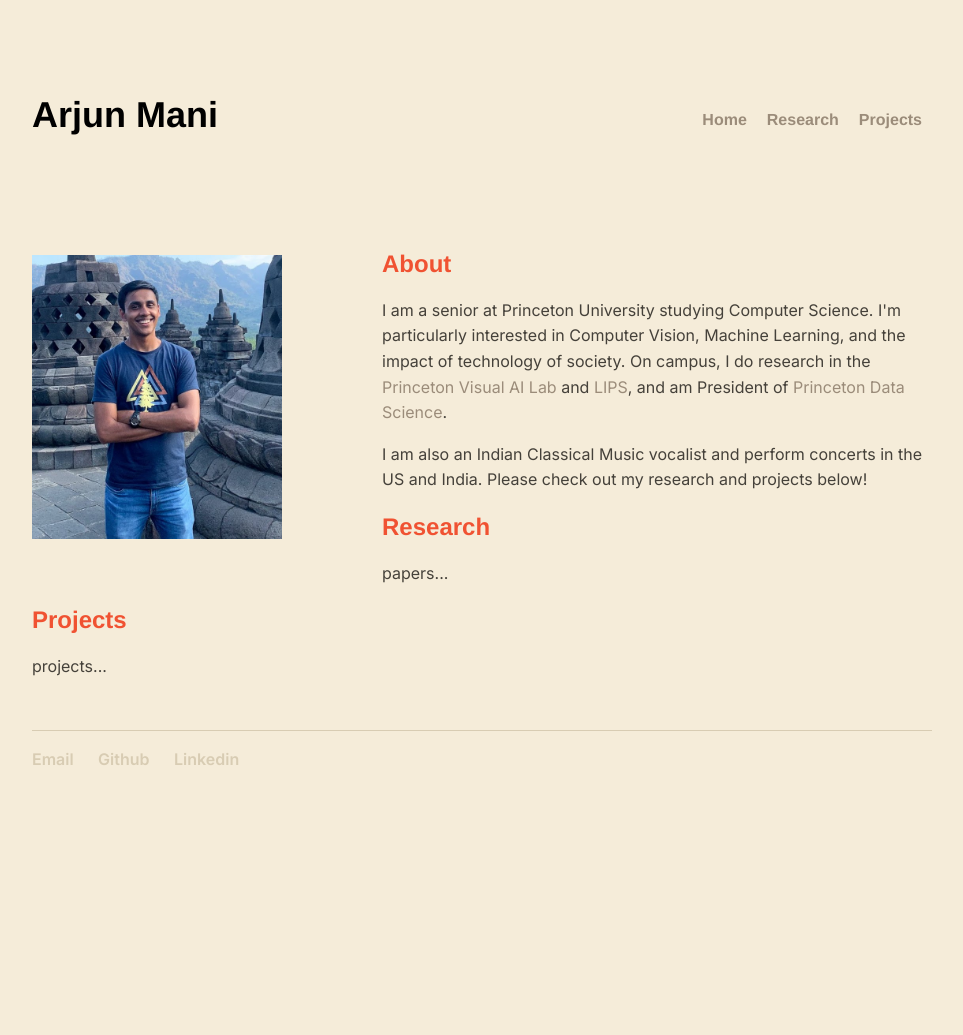
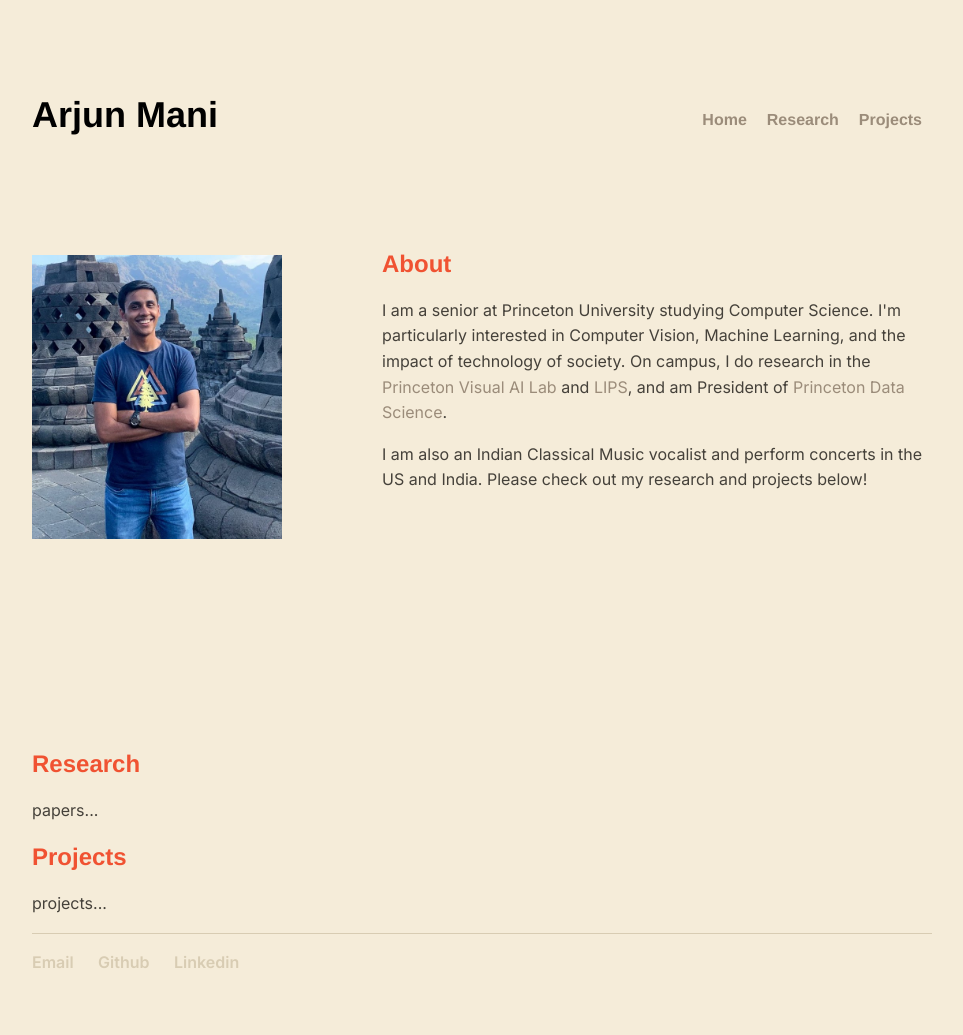
Before and after one commit to arjun-mani/arjun-mani.github.io, a Jekyll site: the page built from index.html, in a window 1280 px wide. Shown: the whole page, without its empty margins (160-1123 px from the left). Built offline with Jekyll 4.4.1, drawn with Linux system fonts in a browser that asks for light colours; some web fonts are replaced; before the commit the page ends 900 px from its top, so only the background shows below that.

Commit message:
Update index.html

```diff
--- a/index.html
+++ b/index.html
@@ -12,7 +12,14 @@ title: Home
 	<p>
 		I am also an Indian Classical Music vocalist and perform concerts in the US and India. Please check out my research and projects below!
 	</p>
+</div>
+
+<div>
 	<h2 id="Research">Research</h2>
 	<p>papers...</p>
+</div>
+
+<div>
 	<h2 id=Projects">Projects</h2>
 	<p>projects...</p>
+</div>
```
